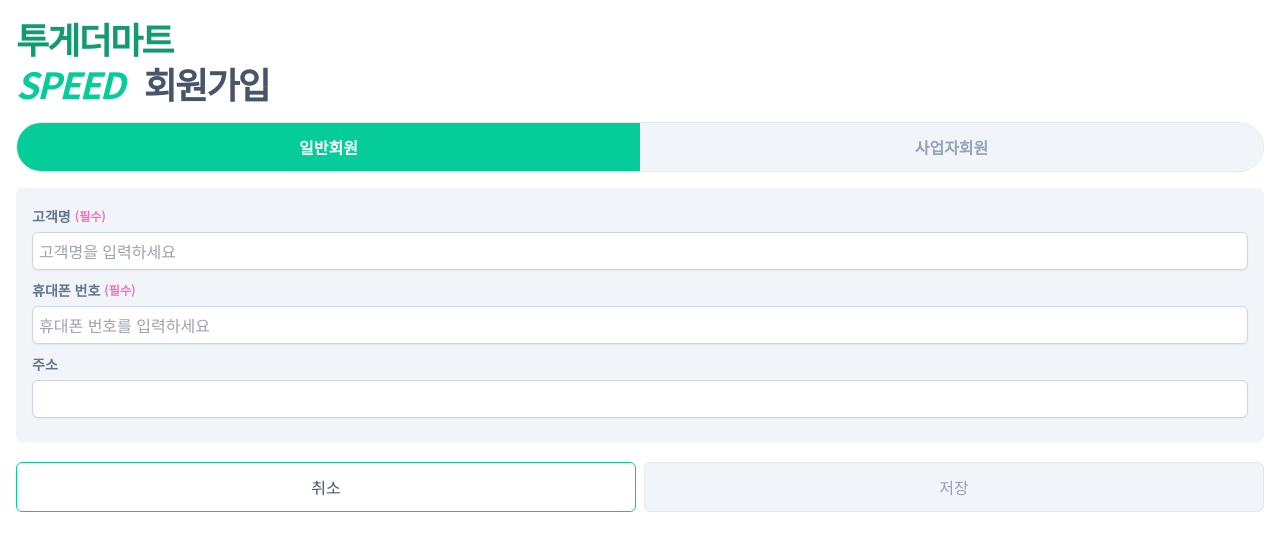
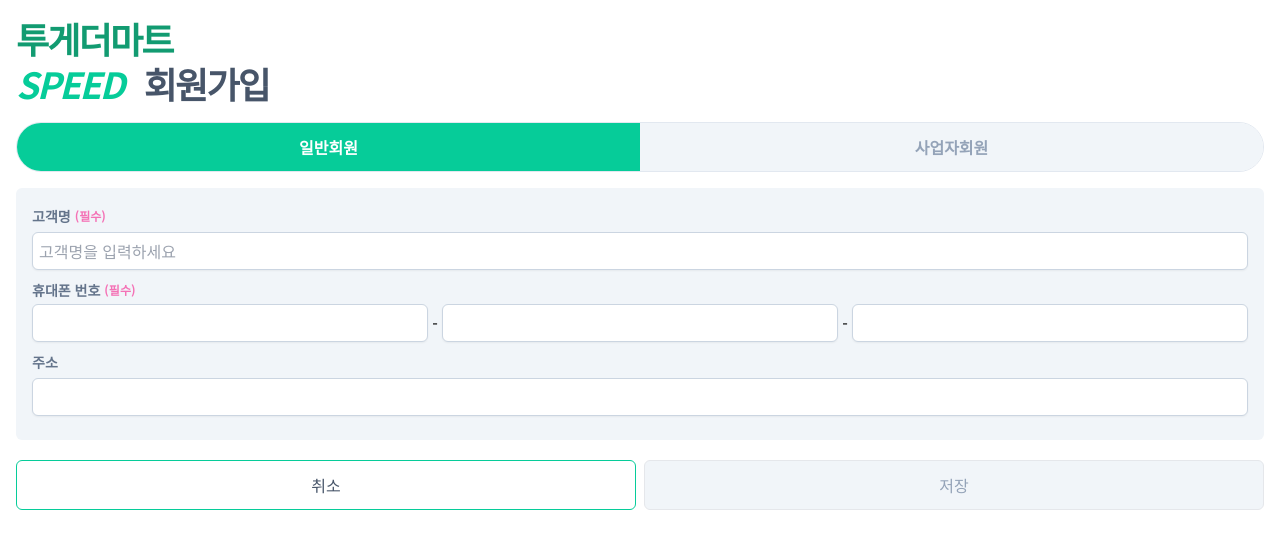
Before and after one commit to evaham/registration, a Next.js app: page / in a window 1280 px wide. Both pictures are taken after a click on the button "동의하고 회원가입". Shown: the top 550 px of the page. Built offline with nearby package versions, Linux system fonts and the light colour scheme.

Commit message:
20241017

```diff
--- a/src/app/page.js
+++ b/src/app/page.js
@@ -30,6 +30,8 @@
   const handleTabClick = (id) => {
     setActiveTab(id);
   };
+
+
 
 
   // 화면 숨기기
@@ -100,39 +102,13 @@
             ))}
           </div>
 
-
-          {tabs.map((tab) => (
-            <div key={tab.id} className="mt-4 my-2" style={{ display: activeTab === tab.id ? 'block' : 'none' }}>
-              <form style={{display: 1 === tab.id ? 'block' : 'none'}}>
+          <div className="mt-4 my-2">
+            <form>
               <div className="mx-4 p-4 bg-slate-100 rounded-md">
                 <div className="mb-2">
                   <label className="flex items-center text-sm leading-6 text-slate-500 font-bold">고객명<span className="ml-1 text-xs text-pink-400">(필수)</span></label>
                   <div className="relative mt-1">
                     <input type="text" name="name" id="name" className="block w-full p-1.5 rounded-md border border-slate-300 shadow-sm text-gray-900 outline-none  placeholder:text-gray-400 focus:border-[#06CC99]" placeholder="고객명을 입력하세요"/>
-                    </div>
-                  </div>
-                  <div className="my-2">
-                    <label className="flex items-center text-sm leading-6 text-slate-500 font-bold">휴대폰 번호<span className="ml-1 text-xs text-pink-400">(필수)</span></label>
-                    <div className="relative mt-1">
-                      <input type="tel" name="phone" id="phone" className="block w-full p-1.5 rounded-md border border-slate-300 shadow-sm text-gray-900 outline-none  placeholder:text-gray-400 focus:border-[#06CC99]" placeholder="휴대폰 번호를 입력하세요"/>
-                      <div className="absolute inset-y-0 right-0 flex items-center"></div>
-                    </div>
-                  </div>
-
-                  <div className="my-2">
-                    <label className="block text-sm leading-6 text-slate-500 font-bold">주소</label>
-                    <div className="relative mt-1">
-                      <input type="text" name="price" id="adress" className="block w-full p-1.5 rounded-md border border-slate-300 shadow-sm text-gray-900 outline-none  placeholder:text-gray-400 focus:border-[#06CC99]" placeholder=""/>
-                    </div>
-                  </div>
-                </div>
-              </form>
-              <form style={{display: 2 === tab.id ? 'block' : 'none'}}>
-                <div className="mx-4 p-4 bg-slate-100 rounded-md">
-                  <div className="mb-2">
-                    <label className="flex items-center text-sm leading-6 text-slate-500 font-bold ">고객명<span className="ml-1 text-xs text-pink-400">(필수)</span></label>
-                    <div className="relative mt-0.5">
-                      <input type="text" name="name" id="name" autoFocus className="block w-full p-1.5 rounded-md border border-slate-300 shadow-sm text-gray-900 outline-none  placeholder:text-gray-400 focus:border-[#06CC99]" placeholder="고객명을 입력하세요"/>
                   </div>
                 </div>
                 <div className="my-2">
@@ -145,29 +121,30 @@
                     <input type="tel" name="phone" id="phone" maxLength={4} ref={input3Ref} className="flex flex-1 min-w-20 p-1.5 rounded-md border border-slate-300 shadow-sm text-gray-900 outline-none  placeholder:text-gray-400 focus:border-[#06CC99]" placeholder=""/>
                   </div>
                 </div>
-                  <div className="my-2">
+
+                <div className="my-2" style={{display: 2 === activeTab ? 'block' : 'none'}}>
                   <label className="flex items-center text-sm leading-6 text-slate-500 font-bold">사업자명<span className="ml-1 text-xs text-pink-400">(필수)</span></label>
                   <div className="relative mt-0.5">
-                      <input type="tel" name="text" id="phone" className="block w-full p-1.5 rounded-md border border-slate-300 shadow-sm text-gray-900 outline-none  placeholder:text-gray-400 focus:border-[#06CC99]" placeholder="사업자명을 입력하세요"/>
+                    <input type="text" name="text" id="phone" className="block w-full p-1.5 rounded-md border border-slate-300 shadow-sm text-gray-900 outline-none  placeholder:text-gray-400 focus:border-[#06CC99]" placeholder="사업자명을 입력하세요"/>
                   </div>
                 </div>
-                  <div className="my-2">
+                <div className="my-2" style={{display: 2 === activeTab ? 'block' : 'none'}}>
                   <label className="flex items-center text-sm leading-6 text-slate-500 font-bold">사업자번호<span className="ml-1 text-xs text-pink-400">(필수)</span></label>
                   <div className="relative mt-0.5">
-                      <input type="tel" name="phone" id="phone" className="block w-full p-1.5 rounded-md border border-slate-300 shadow-sm text-gray-900 outline-none  placeholder:text-gray-400 focus:border-[#06CC99]" placeholder="사업자번호를 입력하세요"/>
+                    <input type="number" name="phone" id="phone" className="block w-full p-1.5 rounded-md border border-slate-300 shadow-sm text-gray-900 outline-none  placeholder:text-gray-400 focus:border-[#06CC99]" placeholder="사업자번호를 입력하세요"/>
                   </div>
                 </div>
 
                 <div className="my-2">
                   <label className="block text-sm leading-6 text-slate-500 font-bold">주소</label>
-                    <div className="relative mt-0.5">
+                  <div className="relative mt-1">
                     <input type="text" name="price" id="adress" className="block w-full p-1.5 rounded-md border border-slate-300 shadow-sm text-gray-900 outline-none  placeholder:text-gray-400 focus:border-[#06CC99]" placeholder=""/>
                   </div>
                 </div>
               </div>
             </form>
+
           </div>
-          ))}
         </div>
       )}
       <div className="flex mt-2 px-4 py-3 gap-2 bg-white">
```
Lines whose indentation alone changed are shown as unchanged.
